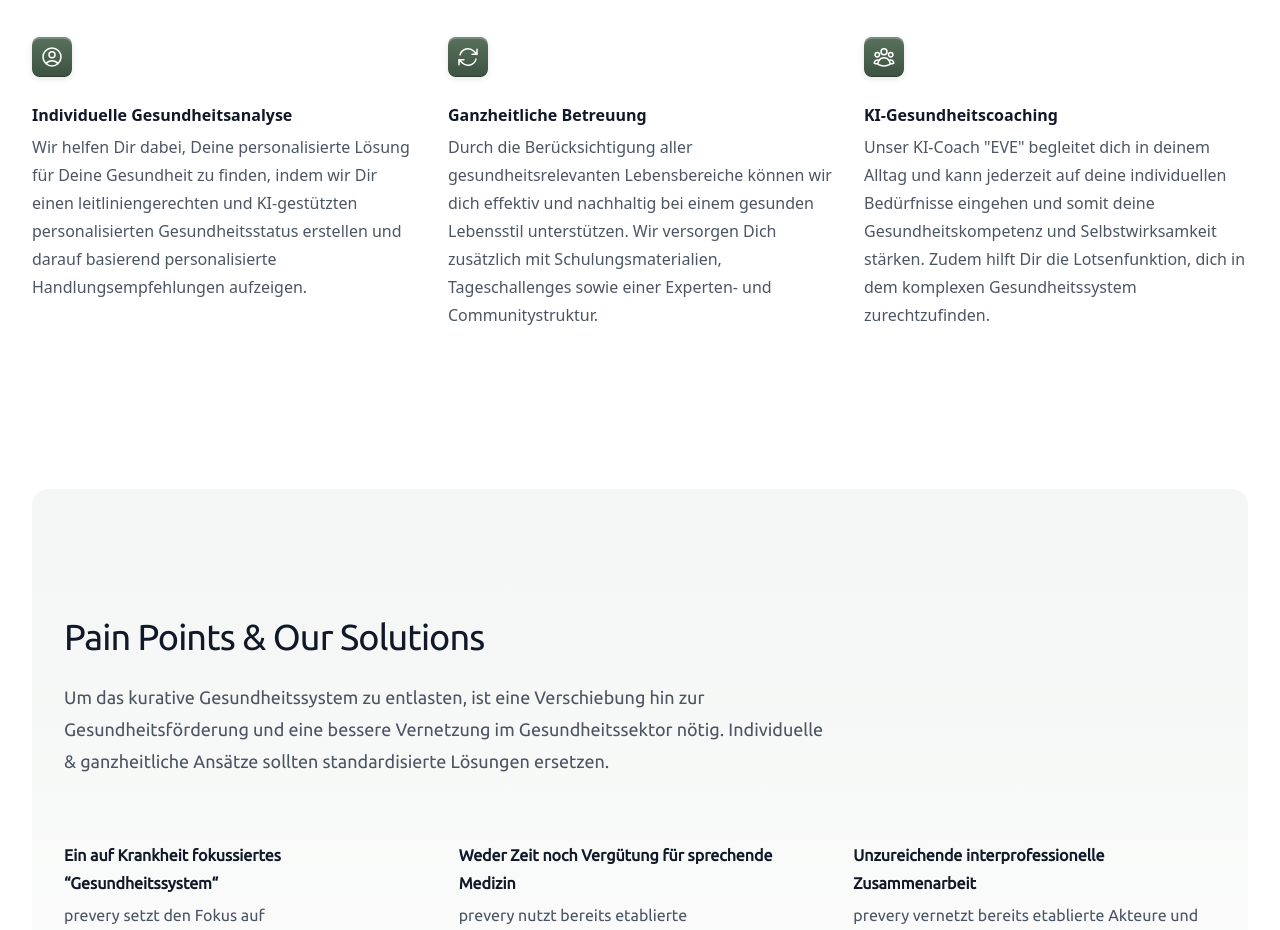
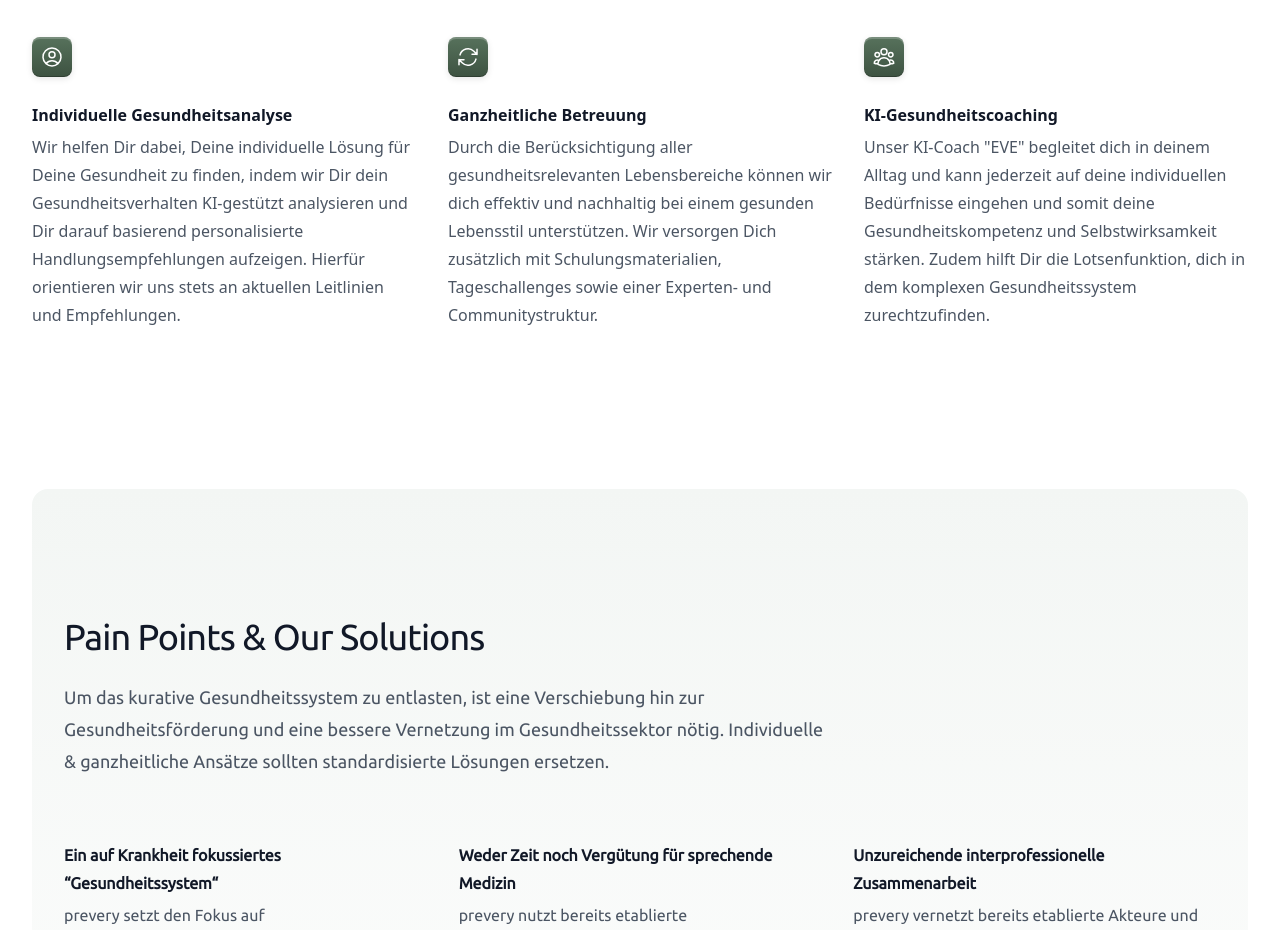
Before and after one commit to prevery-de/prevery-de.github.io, a React (Vite) app: page / in a window 1280 px wide. Shown: the part 2500-3430 px from the top of the page. Built offline with nearby package versions, Linux system fonts and the light colour scheme.

Commit message:
Update services.tsx

```diff
--- a/src/components/services.tsx
+++ b/src/components/services.tsx
@@ -8,7 +8,7 @@ const features = [
     {
         name: 'Individuelle Gesundheitsanalyse',
         description:
-            'Wir helfen Dir dabei, Deine personalisierte Lösung für Deine Gesundheit zu finden, indem wir Dir einen leitliniengerechten und KI-gestützten personalisierten Gesundheitsstatus erstellen und darauf basierend personalisierte Handlungsempfehlungen aufzeigen. ',
+            'Wir helfen Dir dabei, Deine individuelle Lösung für Deine Gesundheit zu finden, indem wir Dir dein Gesundheitsverhalten KI-gestützt analysieren und Dir darauf basierend personalisierte Handlungsempfehlungen aufzeigen. Hierfür orientieren wir uns stets an aktuellen Leitlinien und Empfehlungen.',
         icon: UserCircleIcon,
     },
     {
```
